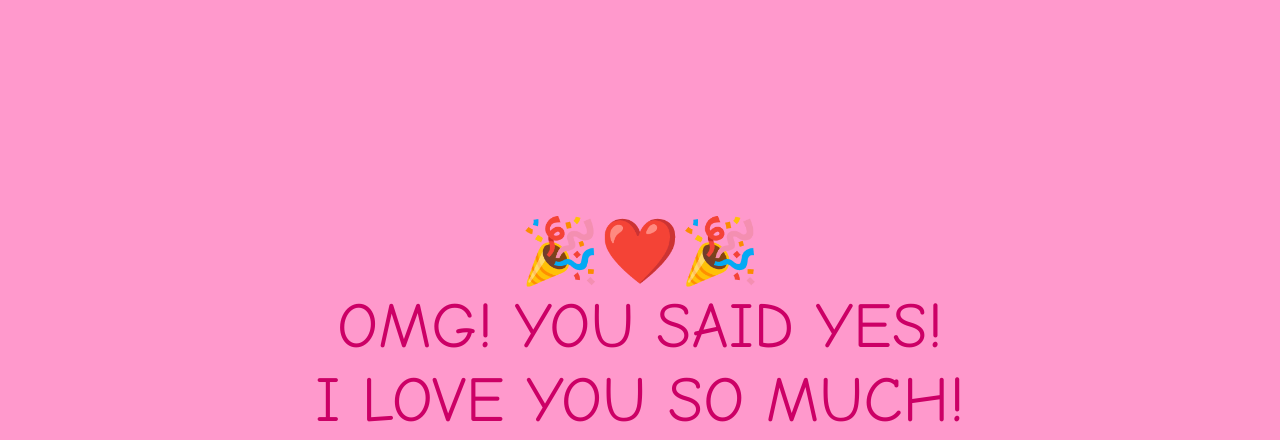
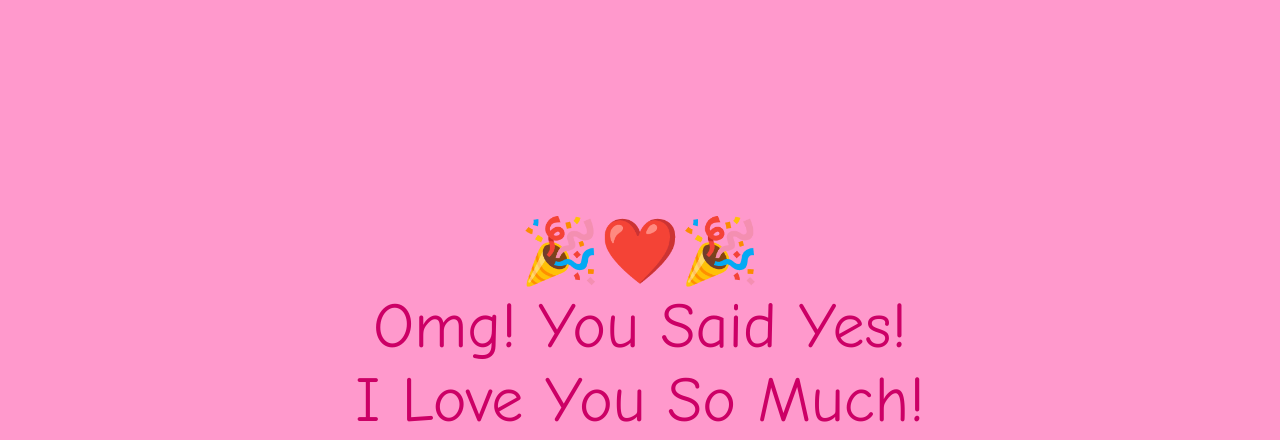
Before and after one commit to Hakimsalim123/rfefe, a plain HTML site: page index.html in a window 1280 px wide. Both pictures are taken after a click on the button "YES!". Shown: the top 440 px of the page. Drawn offline with Linux system fonts and the light colour scheme.

Commit message:
Update index.html

```diff
--- a/index.html
+++ b/index.html
@@ -131,8 +131,8 @@
             container.innerHTML = `
                 <div class="celebration">
                     🎉❤️🎉<br>
-                    OMG! YOU SAID YES!<br>
-                    I LOVE YOU SO MUCH!<br>
+                    Omg! You Said Yes!<br>
+                    I Love You So Much!<br>
                     You better have said yes 🤨<br>
                     🌹🥂😘
                 </div>
```
